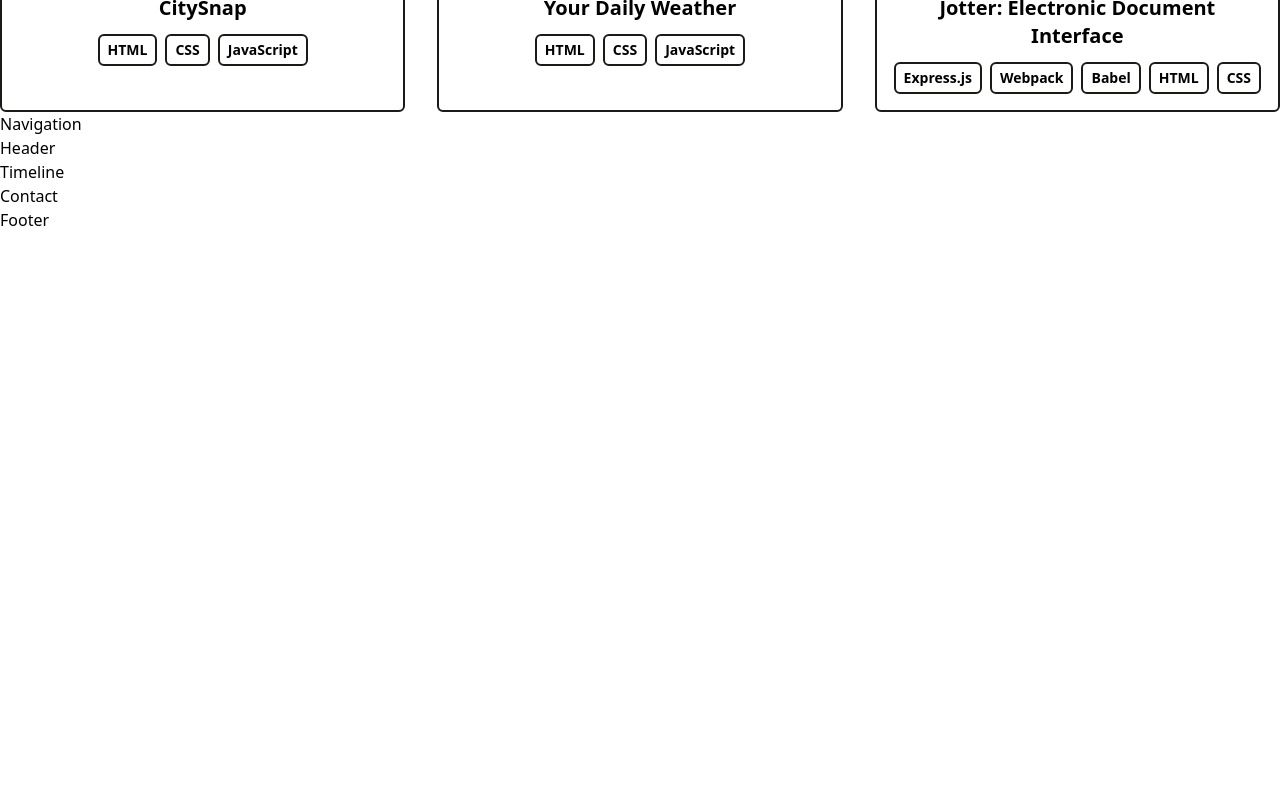
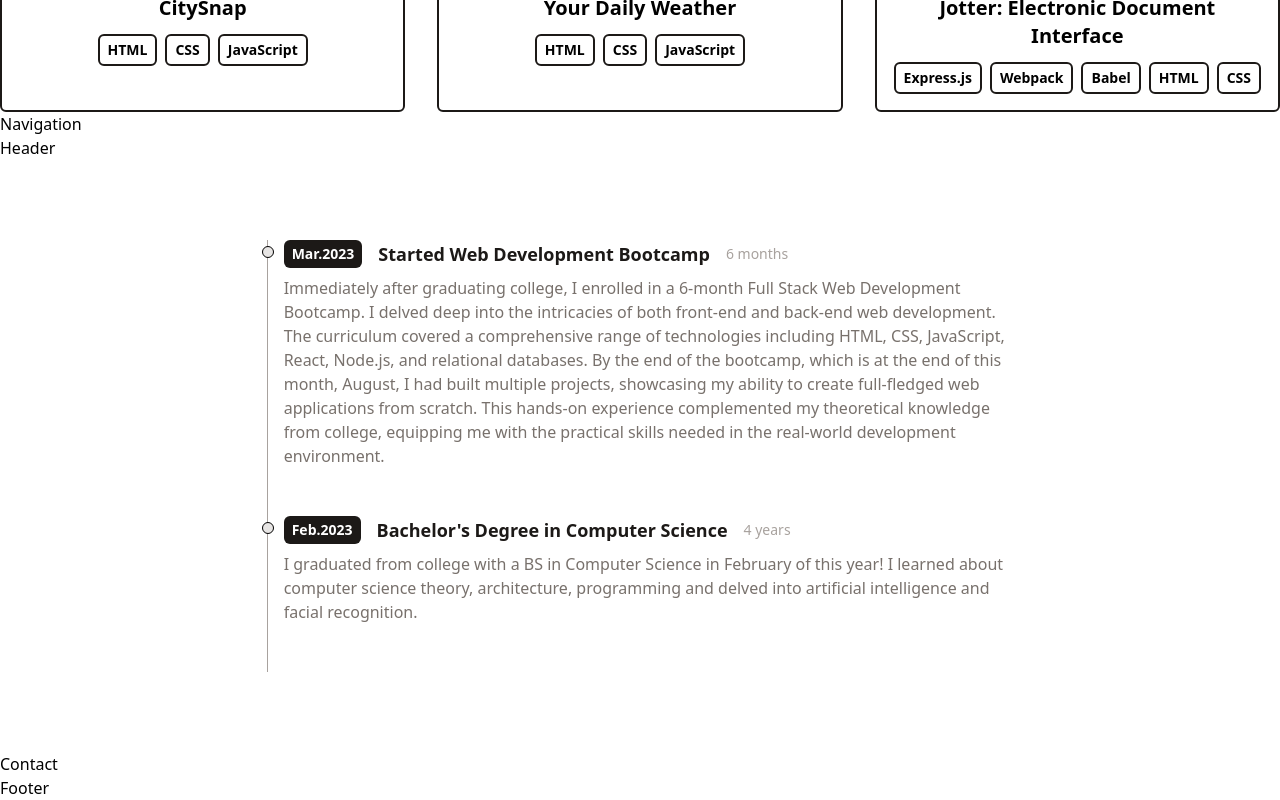
Before and after one commit to IlirHajdari/Reactfolio, a React (Vite) app: page / in a window 1280 px wide. Shown: the part 484-1284 px from the top of the page. Before the commit the page ends 800 px from the top, so only its background shows below. Built offline with nearby package versions, Linux system fonts and the light colour scheme.

Commit message:
made changes to timeline and timelineitem files in component folder. Made changes to timeline file in data folder.

```diff
--- a/src/components/Timeline.jsx
+++ b/src/components/Timeline.jsx
@@ -1,5 +1,22 @@
+import timeline from "../data/timeline";
+import TimelineItem from "./TimelineItem";
+
 function Timeline() {
-  return <div>Timeline</div>;
+  return (
+    <div className="flex flex-col md:flex-row justify-center my-20">
+      <div className="w-full md:w-7/12">
+        {timeline.map((item, index) => (
+          <TimelineItem
+            key={index}
+            year={item.year}
+            title={item.title}
+            duration={item.duration}
+            details={item.details}
+          />
+        ))}
+      </div>
+    </div>
+  );
 }
 
 export default Timeline;
--- a/src/components/TimelineItem.jsx
+++ b/src/components/TimelineItem.jsx
@@ -1,8 +1,8 @@
 function TimelineItem({ year, title, duration, details }) {
   return (
-    <ol className="flex flex-col med-flex-row relative border-l border-stone-200">
+    <ol className="flex flex-col med-flex-row relative border-l border-stone-400">
       <li className="mb-10 ml-4">
-        <div className="absolute w-3 h-3 bg-stone-200 rounded-full mt-1.5 -left-1.5 border border-white"></div>
+        <div className="absolute w-3 h-3 bg-stone-200 rounded-full mt-1.5 -left-1.5 border border-black"></div>
         <p className="flex flex-wrap gap-4 flex-row items-center justify-start text-xs md:text-sm">
           <span className="inilne-block px-2 py-1 font-semibold text-white bg-stone-900 rounded-md">
             {year}
```
